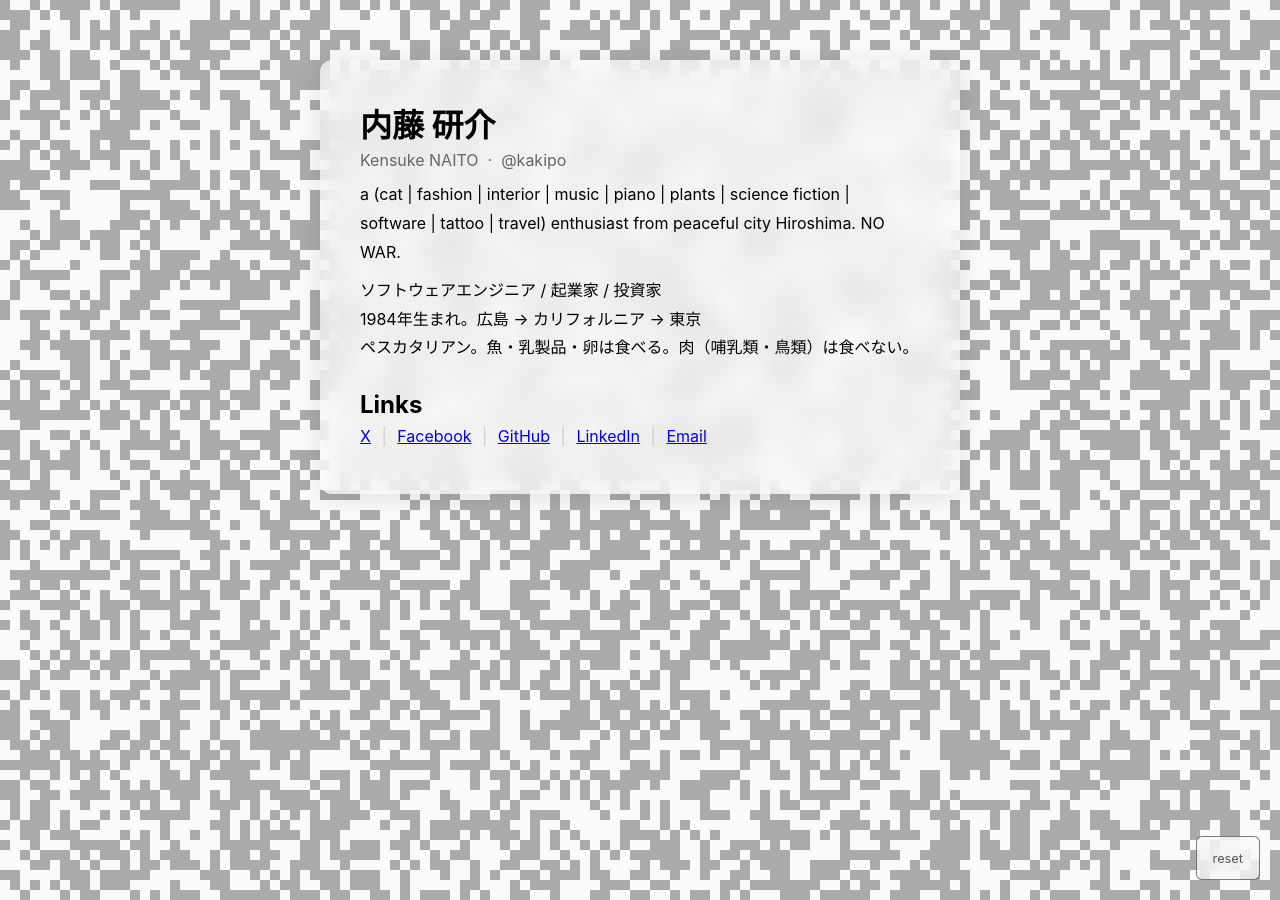
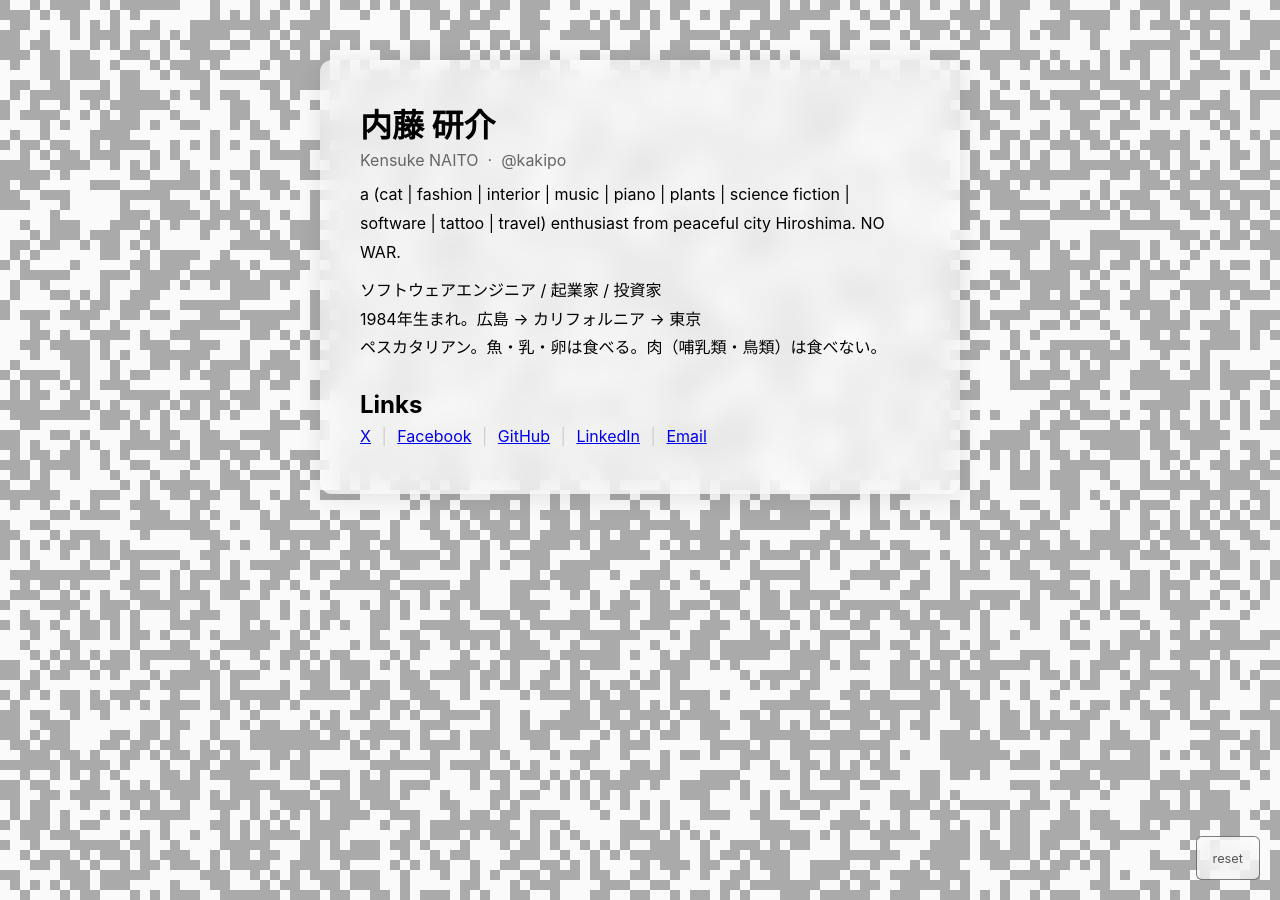
Before and after one commit to kakipo/kakipo.com, a Jekyll site: the page built from index.md, in a window 1280 px wide. Built offline with Jekyll 4.4.1, drawn with Linux system fonts in a browser that asks for light colours.

Commit message:
content: 乳製品 → 乳
Co-Authored-By: Claude Sonnet 4.6 <noreply@anthropic.com>

```diff
--- a/index.md
+++ b/index.md
@@ -11,7 +11,7 @@ layout: home
   ソフトウェアエンジニア / 起業家 / 投資家<br>
   1984年生まれ。広島 → カリフォルニア → 東京
 </p>
-<p>ペスカタリアン。魚・乳製品・卵は食べる。肉（哺乳類・鳥類）は食べない。</p>
+<p>ペスカタリアン。魚・乳・卵は食べる。肉（哺乳類・鳥類）は食べない。</p>
 
 <nav aria-labelledby="links-heading" style="margin-top:2em;">
   <h2 id="links-heading" lang="en">Links</h2>
```
